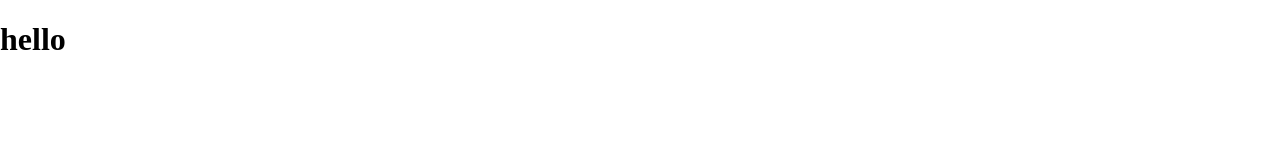
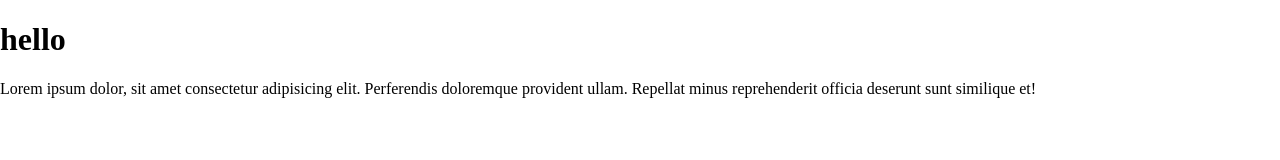
Before and after one commit to jaishree239/Quote-Generator, a plain HTML site: page index.html in a window 1280 px wide. Drawn offline with Linux system fonts and the light colour scheme.

Commit message:
5th commit

```diff
--- a/index.html
+++ b/index.html
@@ -12,7 +12,7 @@
 <body>
     <script src="script.js"></script>
     <h1>hello</h1>
-
+<p>Lorem ipsum dolor, sit amet consectetur adipisicing elit. Perferendis doloremque provident ullam. Repellat minus reprehenderit officia deserunt sunt similique et!</p>
 
 
 </body>
```
